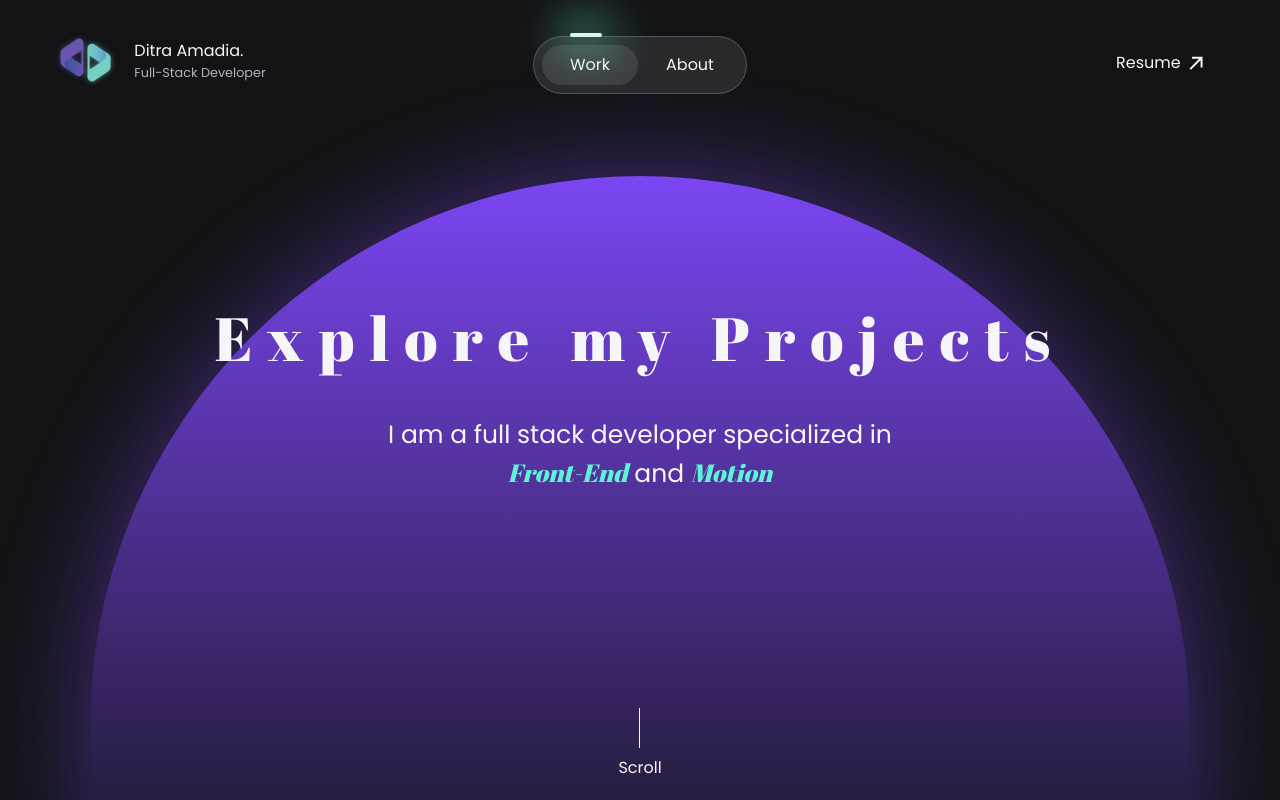
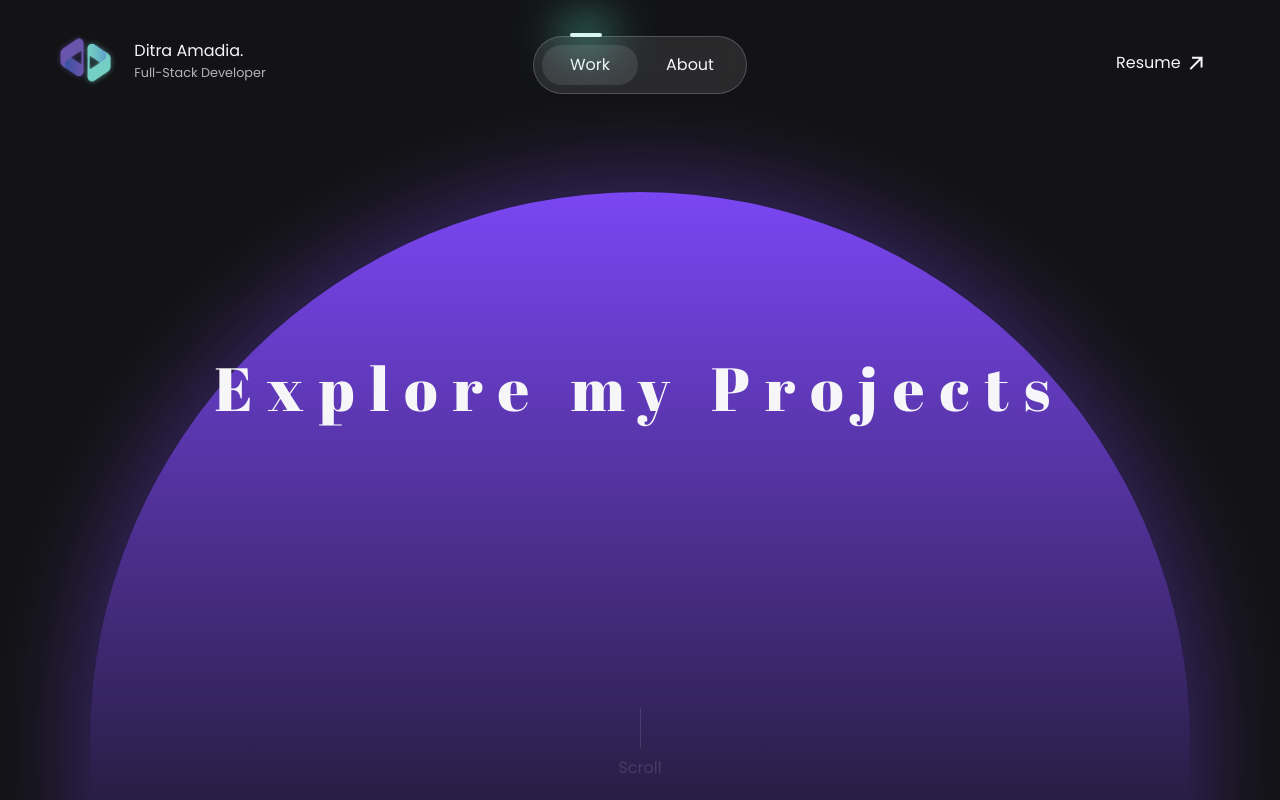
Before and after one commit to ditramadia/portdia, a Next.js app: page / in a window 1280 px wide. Shown: the top 800 px of the page. Built offline with nearby package versions, Linux system fonts and the light colour scheme.

Commit message:
feat: add header and scroll transition on scroll for project hero section

```diff
--- a/src/app/page.tsx
+++ b/src/app/page.tsx
@@ -1,52 +1,74 @@
 "use client";
 
 import { useRef } from "react";
-import { motion, useMotionValueEvent, useScroll } from "framer-motion";
+import { motion, useMotionValueEvent, useScroll, useTransform } from "framer-motion";
 
 import Navbar from "@/components/organism/Navbar";
 
 export default function Home() {
   const planet = useRef(null);
-  const { scrollYProgress } = useScroll({
+  const { scrollYProgress: planetScrollYProgress } = useScroll({
     target: planet
   });
 
-  useMotionValueEvent(scrollYProgress, "change", (latest) => {
+  // Handle scroll hint styles based on scroll progress of planet
+  const scrollOpacity = useTransform(planetScrollYProgress, [0, .1, 1], [1, 0, 0]);
+
+  // Handle header 5 styles based on scroll progress of planet
+  const header5Range = [0, .3, .6, 1];
+  const header5YPos = useTransform(planetScrollYProgress, header5Range, ['50px', '50px', '0px', '0px']);
+  const header5Opacity = useTransform(planetScrollYProgress, header5Range, [0, 0, 1, 1]);
+
+  // Handle header 1 styles based on scroll progress of planet
+  const headerYPos = useTransform(planetScrollYProgress, header5Range, ['50px', '50px', '0px', '0px']);
+
+  useMotionValueEvent(planetScrollYProgress, "change", (latest) => {
     console.log(latest);
   });
 
   return (
     <>
       <main>
-        <div className="relative">
-          <div className="relative w-11/12 h-[200vh] mx-auto md:h-[250vh] ">
+
+        <div ref={planet} className="w-full h-[800px] mt-48 flex justify-center md:h-[1100px]">
+          <div className="absolute w-[800px] h-[800px] md:w-[1100px] md:h-[1100px]">
+            <div className="absolute -inset-6 rounded-full bg-primary/30 blur-2xl" />
+            <div className="absolute inset-0 rounded-full bg-gradient-to-b from-primary to-black to-70%" />
+          </div>
+        </div>
+
+        <div className="absolute top-0 w-full h-[210vh] mx-auto md:h-[250vh] ">
           <div className="sticky top-0 w-full h-screen pt-32 pb-14 flex flex-col justify-center">
             <div className="mb-20">
               <motion.h1
                 className="heading-1 text-center tracking-[0.25em] leading-tight text-on-surface"
+                style={{
+                  translateY: headerYPos
+                }}
               >
                 Explore my Projects
               </motion.h1>
               <motion.h5
                 className="mt-10 display-5 text-center text-on-surface"
+                style={{
+                  opacity: header5Opacity,
+                  translateY: header5YPos
+                }}
               >
                 I am a full stack developer specialized in <br />
                 <span className="text-tertiary abril-fatface italic">Front-End</span> and <span className="text-tertiary abril-fatface italic">Motion</span>
               </motion.h5>
             </div>
 
-              <div className="absolute bottom-5 inset-x-0 flex flex-col items-center md:gap-2">
+            <motion.div
+              className="absolute bottom-5 inset-x-0 flex flex-col items-center md:gap-2"
+              style={{
+                opacity: scrollOpacity
+              }}
+            >
               <div className="h-10 w-[1px] bg-on-surface" />
               <p className="body text-on-surface">Scroll</p>
-              </div>
-            </div>
-          </div>
-
-          <div className="absolute top-36 -z-10 w-full h-[800px] flex justify-center md:top-44">
-            <div className="absolute w-[800px] h-[800px] rounded-full md:w-[1100px] md:h-[1100px]">
-              <div className="absolute -inset-6 rounded-full bg-primary/30 blur-2xl" />
-              <div className="absolute inset-0 rounded-full bg-gradient-to-b from-primary to-black to-70%" />
-            </div>
+            </motion.div>
           </div>
         </div>
 
```
Lines whose indentation alone changed are shown as unchanged.
